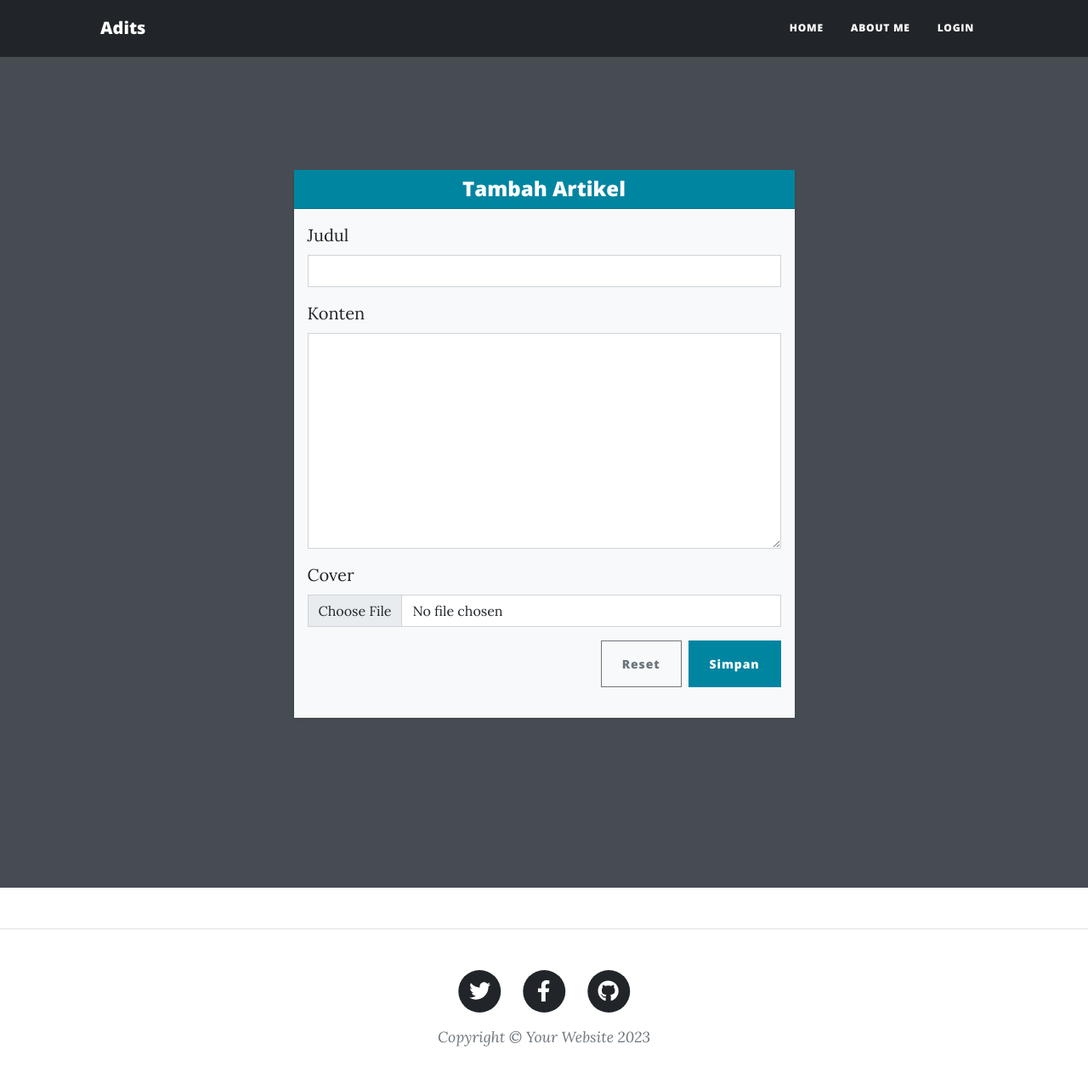
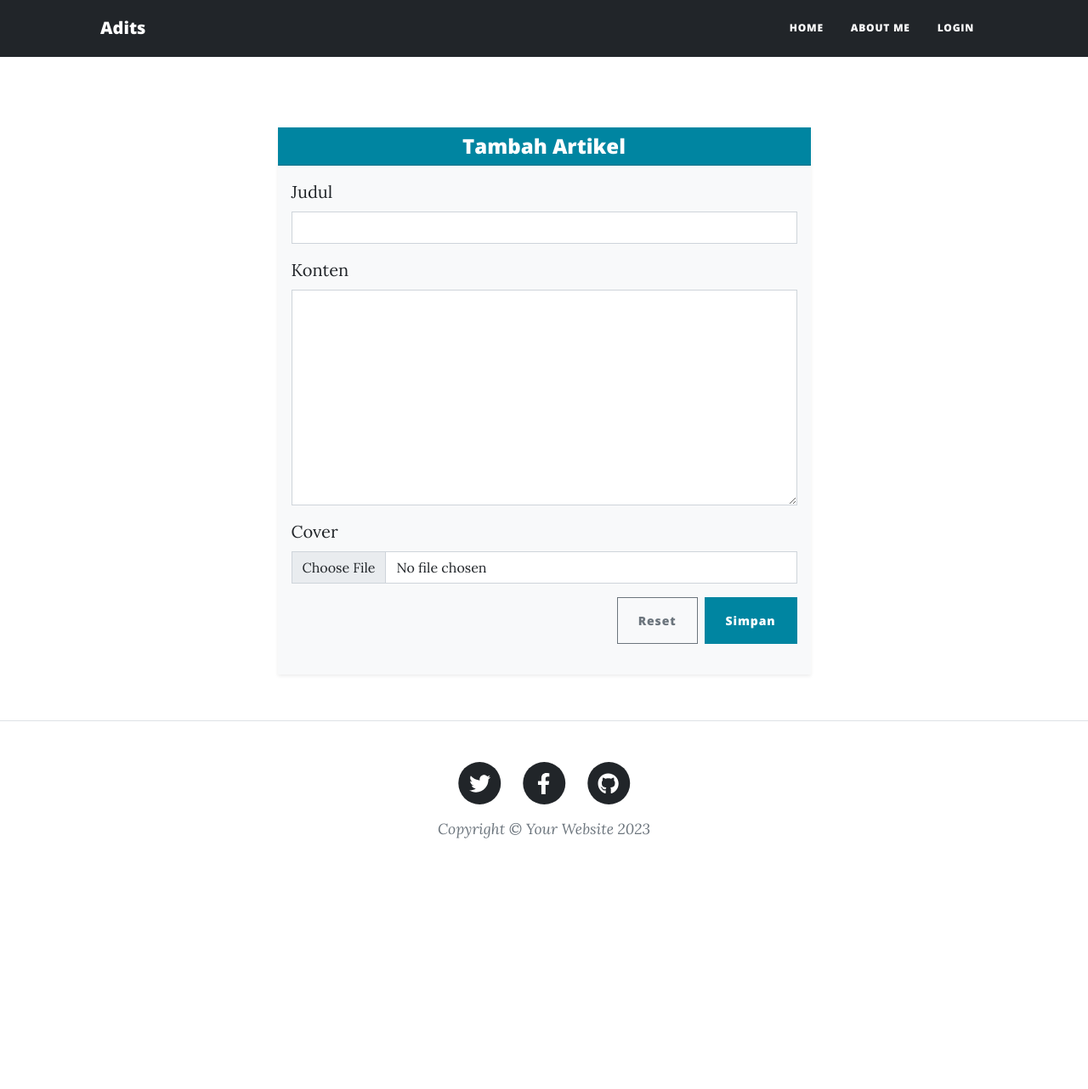
Before and after one commit to Adityas22/CI-1-Artikel, a CodeIgniter app: page /codeigniter_1/index.php/blog/addForm in a window 1280 px wide. Shown: the whole page at 85% size. After the commit the page ends 987 px from the top, so only its background shows below. Run offline with CodeIgniter, Linux system fonts and the light colour scheme; some libraries are stand-ins or nearby versions.

```diff
--- a/MyAppCI/application/views/form_add.php
+++ b/MyAppCI/application/views/form_add.php
@@ -1,12 +1,8 @@
 <?php $this->load->view('partial/header.php') ?>
 
-<!-- Page Header-->
-<header class="masthead">
-    <div class="container position-relative px-4 px-lg-5">
-        <div class="row gx-4 gx-lg-5 justify-content-center">
+<div class="container d-flex align-items-center justify-content-center min-vh-100 mt-5 pt-5">
+    <div class="row w-100">
         <div class="col-md-10 col-lg-8 col-xl-7 mx-auto">
-                <!-- mx-auto buat center -->
-                <div class="site-heading">
             <div class="card shadow-sm border-0">
                 <div class="card-header bg-primary text-white text-center">
                     <h4 class="mb-0">Tambah Artikel</h4>
@@ -15,8 +11,6 @@
                     <?php echo validation_errors();  ?>
                 </div>
                 <div class="card-body bg-light">
-                            <?php //form_open(); ?>
-                            <!-- ketambahan enctype  -->
                     <?php echo form_open_multipart(); ?>
                     <div class="mb-3">
                         <label for="title" class="form-label text-dark text-start d-block">Judul</label>
@@ -43,8 +37,8 @@
         </div>
     </div>
 </div>
-    </div>
-</header>
+
+
 
 
 <?php $this->load->view('partial/footer.php') ?>
```
Also changed, not shown: MyAppCI/lokal-pribadi/Tambah.png (deleted), MyAppCI/lokal-pribadi/tambah2.png (added). Lines whose indentation alone changed are shown as unchanged.
